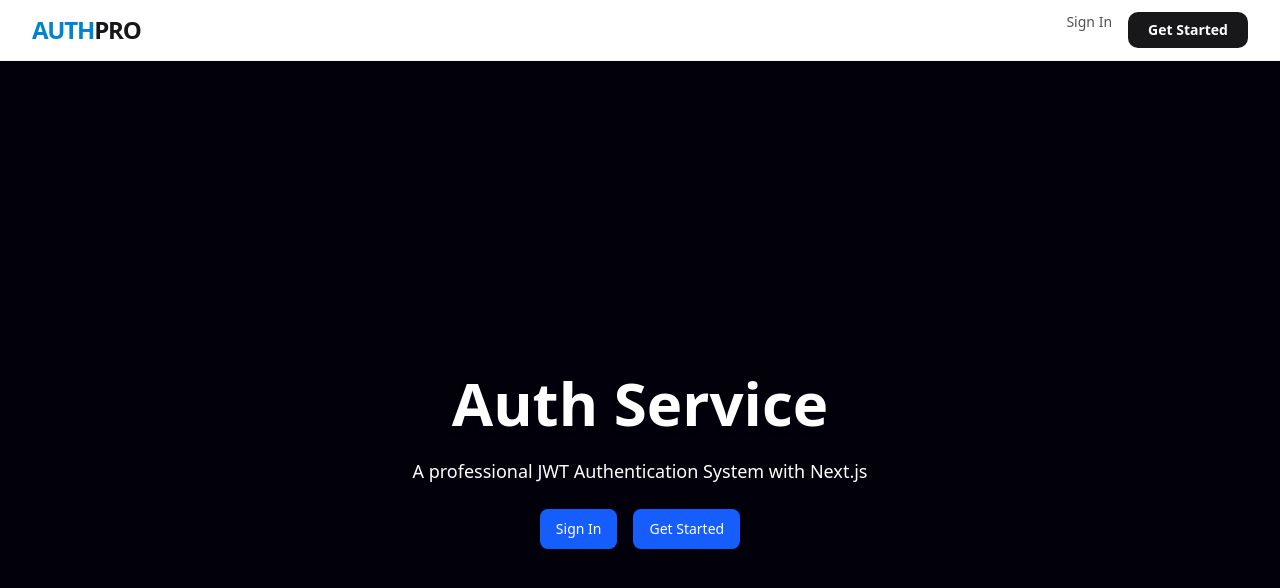
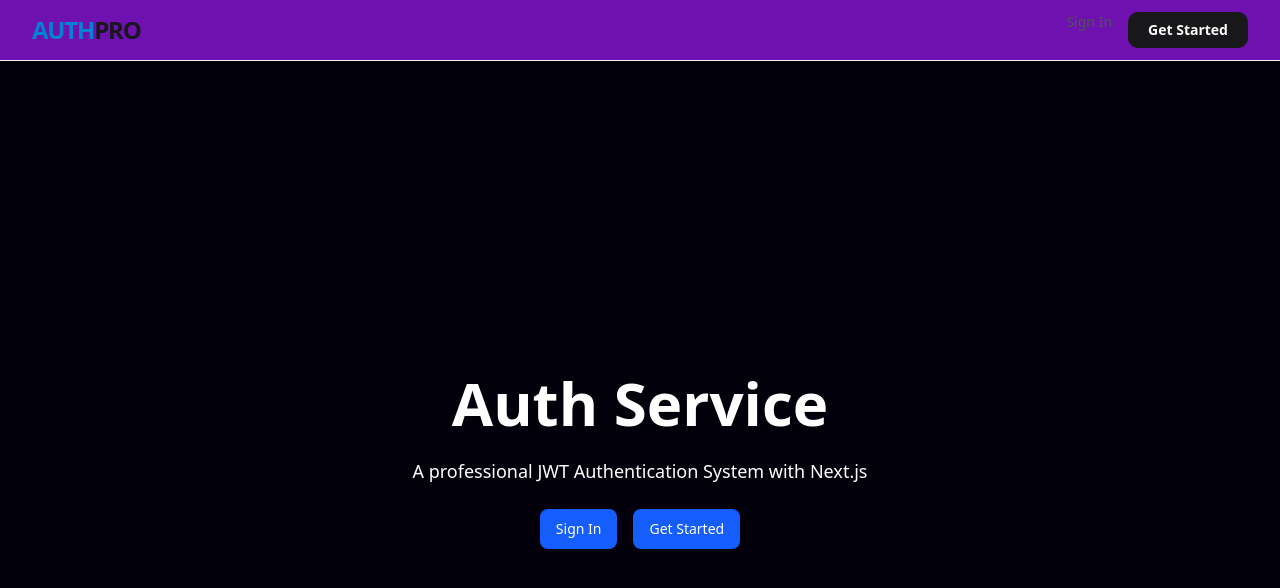
Before and after one commit to coderkanchan/jwt-auth-system, a Next.js app: page / in a window 1280 px wide. Shown: the top 588 px of the page. Built offline with nearby package versions, Linux system fonts and the light colour scheme; no server answers.

Commit message:
fix: resolve react-icons export error in user-button
Corrected the icon import from FaLayout to FaTachometerAlt in the FontAwesome set for the user profile dropdown.

```diff
--- a/src/components/Navbar.tsx
+++ b/src/components/Navbar.tsx
@@ -7,7 +7,7 @@ export const Navbar = async () => {
   const session = await getServerSession(authOptions);
 
   return (
-    <nav className="flex justify-between items-center py-3 px-8 bg-white border-b border-gray-100 shadow-sm sticky top-0 z-50">
+    <nav className="flex justify-between items-center py-3 px-8 bg-purple-800 border-b border-gray-100 shadow-sm sticky top-0 z-50">
       <Link href="/" className="font-extrabold text-2xl tracking-tighter text-sky-600 hover:opacity-80 transition">
         AUTH<span className="text-zinc-900">PRO</span>
       </Link>
--- a/src/components/user-button.tsx
+++ b/src/components/user-button.tsx
@@ -9,7 +9,7 @@ import {
   DropdownMenuLabel
 } from "@/components/ui/dropdown-menu";
 import { Avatar, AvatarImage, AvatarFallback } from "@/components/ui/avatar";
-import { FaUser, FaSignOutAlt, FaCog, FaLayout } from "react-icons/fa";
+import { FaUser, FaSignOutAlt, FaCog, FaTachometerAlt } from "react-icons/fa";
 import { signOut } from "next-auth/react";
 import Link from "next/link";
 
@@ -26,11 +26,9 @@ export const UserButton = ({ user }: { user: any }) => {
       </DropdownMenuTrigger>
 
       <DropdownMenuContent className="w-64 p-2" align="end" sideOffset={10}>
-        {/* User Info Header */}
         <div className="flex flex-col space-y-1 p-2">
           <p className="text-sm font-semibold leading-none">{user?.name}</p>
           <p className="text-xs leading-none text-muted-foreground">{user?.email}</p>
-          {/* Role Badge */}
           <div className="mt-2">
             <span className="inline-flex items-center rounded-full bg-sky-100 px-2 py-0.5 text-[10px] font-medium text-sky-700 uppercase tracking-wider">
               {user?.role || "User"}
@@ -42,7 +40,7 @@ export const UserButton = ({ user }: { user: any }) => {
 
         <DropdownMenuItem asChild className="cursor-pointer focus:bg-sky-50 py-2">
           <Link href="/dashboard" className="flex items-center gap-x-2">
-            <FaLayout className="h-4 w-4 text-gray-500" />
+            <FaTachometerAlt className="h-4 w-4 text-gray-500" />
             Dashboard
           </Link>
         </DropdownMenuItem>
```
